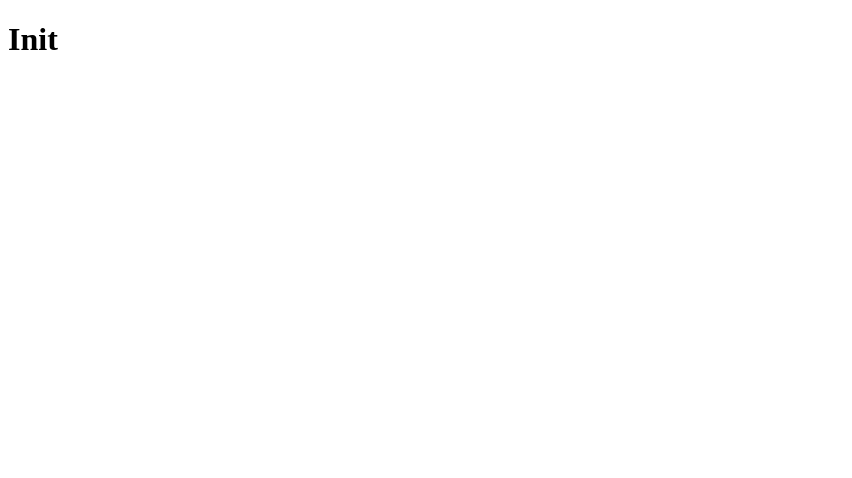
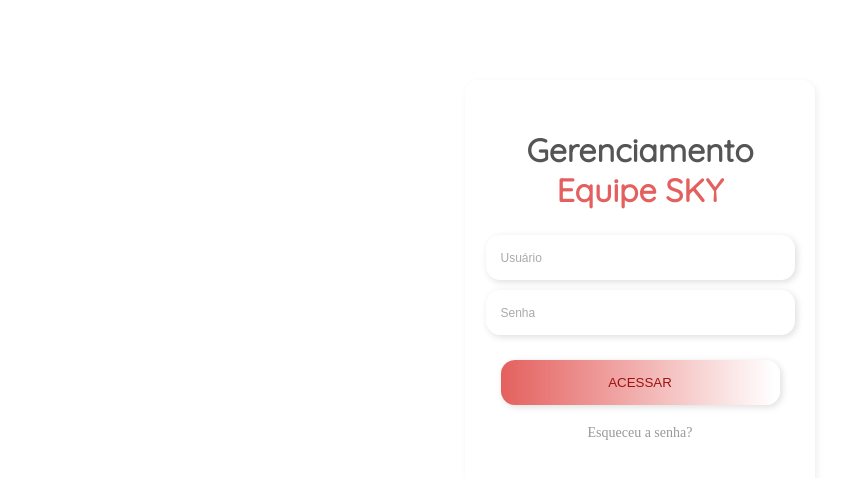
Before and after one commit to ribeirogab/telee-ms-frontend, a React (Create React App) app: page /login in a window 1280 px wide. Shown: the top 478 px of the page, without its empty margins (0-852 px from the left). Built offline with nearby package versions, Linux system fonts and the light colour scheme.

Commit message:
feat(frontend): menu component and login page
Creation of the login page using only HTML and CSS. Menu and notification structure was created
using Material-UI library components

```diff
--- a/package.json
+++ b/package.json
@@ -3,11 +3,14 @@
   "version": "0.1.0",
   "private": true,
   "dependencies": {
+    "@material-ui/core": "^4.9.5",
+    "@material-ui/icons": "^4.9.1",
     "@testing-library/jest-dom": "^4.2.4",
     "@testing-library/react": "^9.3.2",
     "@testing-library/user-event": "^7.1.2",
     "react": "^16.13.0",
     "react-dom": "^16.13.0",
+    "react-router-dom": "^5.1.2",
     "react-scripts": "3.4.0"
   },
   "scripts": {
--- a/src/App.js
+++ b/src/App.js
@@ -1,9 +1,13 @@
 import React from 'react'
+
+import './assets/css/App.css'
+
+import Routes from './routes'
 
 function App () {
   return (
     <div className="App">
-      <h1>Init</h1>
+      <Routes />
     </div>
   )
 }
--- /dev/null
+++ b/src/assets/css/App.css
@@ -0,0 +1,6 @@
+* {
+  margin: 0;
+  padding: 0;
+  outline: 0;
+  box-sizing: border
+}
--- /dev/null
+++ b/src/assets/css/Login.css
@@ -0,0 +1,93 @@
+@import url('https://fonts.googleapis.com/css?family=Quicksand&display=swap');
+
+.container-login {
+  margin: 80px auto;
+  max-width: 350px;
+  width: 100%;
+  display: flex;
+  align-items: center;
+}
+
+.container-login .box {
+  display: flex;
+  flex-direction: column;
+  align-items: center;
+  padding: 50px 20px 50px 20px;
+  width: 100%;
+  background-color: #fff8;
+  border-radius: 14px;
+  box-shadow: 2px 2px 7px #0001;
+
+}
+
+.container-login .header {
+  font-family: 'Quicksand', sans-serif;
+  text-align: center;
+  margin-bottom: 20px;
+  color: #555;
+}
+
+.container-login .color-red {
+  color: #e4605e;
+}
+
+.container-login ::-webkit-input-placeholder {
+  color: #aaa;
+  font-size: 12px;
+}
+
+.container-login form {
+  width: 90%;
+  display: flex;
+  flex-direction: column;
+  align-items: center;
+  justify-content: center;
+}
+
+.container-login input {
+  color: #777;
+  border: none;
+  width: 100%;
+  box-shadow: 2px 2px 7px #0002;
+  margin: 5px 0px 5px 0px;
+  padding: 15px;
+  border-radius: 14px;
+  transition: all 0.5s;
+}
+
+.container-login input:hover {
+  transition: 0.5s;
+  box-shadow: 4px 4px 14px #0003;
+}
+
+.container-login button {
+  background: rgb(228, 96, 94);
+  background: linear-gradient(90deg, rgba(228, 96, 94, 1) 0%, rgba(255, 255, 255, 1) 98%);
+  color: #9d1310;
+  margin-top: 20px;
+  border: none;
+  width: 100%;
+  box-shadow: 2px 2px 7px #0002;
+  padding: 15px 0px 15px 0px;
+  border-radius: 14px;
+  cursor: pointer;
+  transition: all 0.5s;
+}
+
+.container-login button:hover {
+  transition: 0.5s;
+  box-shadow: 4px 4px 14px #0003;
+}
+
+.container-login .small {
+  margin-top: 20px;
+  font-size: 14px;
+  color: #999;
+  transition: 0.5s;
+  cursor: pointer;
+}
+
+.container-login .small:hover {
+  transition: 0.5s;
+  color: #666;
+}
--- /dev/null
+++ b/src/components/AppBar.js
@@ -0,0 +1,40 @@
+import React from 'react'
+import { makeStyles } from '@material-ui/core/styles'
+import AppBar from '@material-ui/core/AppBar'
+import Toolbar from '@material-ui/core/Toolbar'
+import Typography from '@material-ui/core/Typography'
+import IconButton from '@material-ui/core/IconButton'
+
+import DrawerMenu from './DrawerMenu'
+import DrawerNotification from './DrawerNotification'
+
+const useStyles = makeStyles(theme => ({
+  root: {
+    flexGrow: 1
+  },
+  menuButton: {
+    marginRight: theme.spacing(2)
+  },
+  title: {
+    flexGrow: 1
+  }
+}))
+
+export default function ButtonAppBar () {
+  const classes = useStyles()
+
+  return (
+    <div className={classes.root}>
+      <AppBar position="static">
+        <Toolbar>
+          <IconButton edge="start" className={classes.menuButton} color="inherit" aria-label="menu">
+            <DrawerMenu />
+          </IconButton>
+          <Typography variant="h6" className={classes.title}>
+          </Typography>
+          <DrawerNotification/>
+        </Toolbar>
+      </AppBar>
+    </div>
+  )
+}
--- /dev/null
+++ b/src/components/DrawerMenu.js
@@ -0,0 +1,84 @@
+import React from 'react'
+import { makeStyles } from '@material-ui/core/styles'
+import Drawer from '@material-ui/core/Drawer'
+import List from '@material-ui/core/List'
+import Divider from '@material-ui/core/Divider'
+import ListItem from '@material-ui/core/ListItem'
+import ListItemIcon from '@material-ui/core/ListItemIcon'
+import ListItemText from '@material-ui/core/ListItemText'
+import InboxIcon from '@material-ui/icons/MoveToInbox'
+import MailIcon from '@material-ui/icons/Mail'
+import MenuIcon from '@material-ui/icons/Menu'
+import ArrowBackIosIcon from '@material-ui/icons/ArrowBackIos'
+
+const useStyles = makeStyles({
+  list: {
+    width: 250
+  },
+  ArrowBackIosIcon: {
+    fontSize: 'medium',
+    cursor: 'pointer'
+  }
+})
+
+export default function DrawerMenu () {
+  const classes = useStyles()
+  const [state, setState] = React.useState({
+    top: false,
+    left: false,
+    bottom: false,
+    right: false
+  })
+
+  const toggleDrawer = (side, open) => event => {
+    if (event.type === 'keydown' && (event.key === 'Tab' || event.key === 'Shift')) {
+      return
+    }
+
+    setState({ ...state, [side]: open })
+  }
+
+  const sideList = side => (
+    <div
+      className={classes.list}
+      role="presentation"
+      onClick={toggleDrawer(side, false)}
+      onKeyDown={toggleDrawer(side, false)}
+    >
+      <List>
+        <ListItem>
+          <ListItemIcon><InboxIcon /></ListItemIcon>
+          <ListItemText primary={'Teste'} />
+          <ArrowBackIosIcon className={classes.ArrowBackIosIcon} onClick={toggleDrawer('left', false)}/>
+        </ListItem>
+      </List>
+      <Divider />
+      <List>
+        {['Inbox', 'Starred', 'Send email', 'Drafts'].map((text, index) => (
+          <ListItem button key={text}>
+            <ListItemIcon>{index % 2 === 0 ? <InboxIcon /> : <MailIcon />}</ListItemIcon>
+            <ListItemText primary={text} />
+          </ListItem>
+        ))}
+      </List>
+      <Divider />
+      <List>
+        {['All mail', 'Trash', 'Spam'].map((text, index) => (
+          <ListItem button key={text}>
+            <ListItemIcon>{index % 2 === 0 ? <InboxIcon /> : <MailIcon />}</ListItemIcon>
+            <ListItemText primary={text} />
+          </ListItem>
+        ))}
+      </List>
+    </div>
+  )
+
+  return (
+    <div>
+      <MenuIcon onClick={toggleDrawer('left', true)}/>
+      <Drawer open={state.left}>
+        {sideList('left')}
+      </Drawer>
+    </div>
+  )
+}
--- /dev/null
+++ b/src/components/DrawerNotification.js
@@ -0,0 +1,74 @@
+import React from 'react'
+import { makeStyles } from '@material-ui/core/styles'
+import Drawer from '@material-ui/core/Drawer'
+import List from '@material-ui/core/List'
+import Divider from '@material-ui/core/Divider'
+import ListItem from '@material-ui/core/ListItem'
+import ListItemIcon from '@material-ui/core/ListItemIcon'
+import ListItemText from '@material-ui/core/ListItemText'
+import InboxIcon from '@material-ui/icons/MoveToInbox'
+import MailIcon from '@material-ui/icons/Mail'
+import NotificationsIcon from '@material-ui/icons/Notifications'
+
+const useStyles = makeStyles({
+  list: {
+    width: 250
+  },
+  NotificationsIcon: {
+    cursor: 'pointer'
+  }
+})
+
+export default function DrawerNotification () {
+  const classes = useStyles()
+  const [state, setState] = React.useState({
+    top: false,
+    left: false,
+    bottom: false,
+    right: false
+  })
+
+  const toggleDrawer = (side, open) => event => {
+    if (event.type === 'keydown' && (event.key === 'Tab' || event.key === 'Shift')) {
+      return
+    }
+
+    setState({ ...state, [side]: open })
+  }
+
+  const sideList = side => (
+    <div
+      className={classes.list}
+      role="presentation"
+      onClick={toggleDrawer(side, false)}
+      onKeyDown={toggleDrawer(side, false)}
+    >
+      <List>
+        {['Inbox', 'Starred', 'Send email', 'Drafts'].map((text, index) => (
+          <ListItem button key={text}>
+            <ListItemIcon>{index % 2 === 0 ? <InboxIcon /> : <MailIcon />}</ListItemIcon>
+            <ListItemText primary={text} />
+          </ListItem>
+        ))}
+      </List>
+      <Divider />
+      <List>
+        {['All mail', 'Trash', 'Spam'].map((text, index) => (
+          <ListItem button key={text}>
+            <ListItemIcon>{index % 2 === 0 ? <InboxIcon /> : <MailIcon />}</ListItemIcon>
+            <ListItemText primary={text} />
+          </ListItem>
+        ))}
+      </List>
+    </div>
+  )
+
+  return (
+    <div>
+      <NotificationsIcon onClick={toggleDrawer('right', true)} className={classes.NotificationsIcon}/>
+      <Drawer anchor="right" open={state.right} onClose={toggleDrawer('right', false)}>
+        {sideList('right')}
+      </Drawer>
+    </div>
+  )
+}
--- /dev/null
+++ b/src/pages/Home.js
@@ -0,0 +1,11 @@
+import React from 'react'
+
+import AppBar from '../components/AppBar'
+
+export default function Home () {
+  return (
+    <>
+      <AppBar />
+    </>
+  )
+}
--- /dev/null
+++ b/src/pages/Login.js
@@ -0,0 +1,23 @@
+import React from 'react'
+import '../assets/css/Login.css'
+
+export default function Login () {
+  return (
+    <div className="container-login">
+      <div className="box">
+        <div className="header">
+          <h1>
+            Gerenciamento<br />
+            <span className="color-red">Equipe SKY</span>
+          </h1>
+        </div>
+        <form>
+          <input type="text" placeholder="Usuário" />
+          <input type="password" placeholder="Senha" />
+          <button>ACESSAR</button>
+        </form>
+        <span className="small">Esqueceu a senha?</span>
+      </div>
+    </div>
+  )
+}
--- /dev/null
+++ b/src/routes.js
@@ -0,0 +1,16 @@
+import React from 'react'
+import { BrowserRouter, Switch, Route } from 'react-router-dom'
+
+import Home from './pages/Home'
+import Login from './pages/Login'
+
+export default function Routes () {
+  return (
+    <BrowserRouter>
+      <Switch>
+        <Route exact={true} path="/" component={Home} />
+        <Route path="/login" component={Login} />
+      </Switch>
+    </BrowserRouter>
+  )
+}
```
Also changed, not shown: 1 other file (tests, documents, lock files or other folders).
